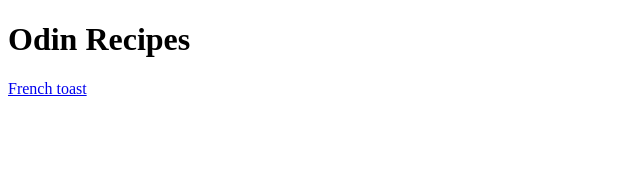
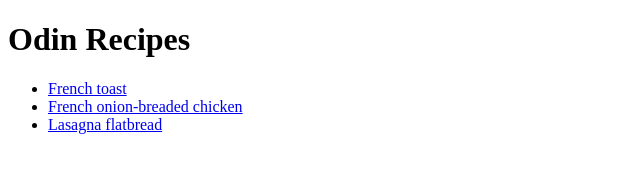
Before and after one commit to RytisMark/odin-recipes, a plain HTML site: page index.html in a window 1280 px wide. Shown: the whole page, without its empty margins (0-640 px from the left). Drawn offline with Linux system fonts and the light colour scheme.

Commit message:
Made some changes

```diff
--- a/index.html
+++ b/index.html
@@ -7,6 +7,11 @@
 
   <body>
   	<h1>Odin Recipes</h1>
-  	<a href="recipes/french-toast.html">French toast</a>
+  	<ul>
+  	  <li><a href="recipes/french-toast.html">French toast</a>
+  	  <li><a href="recipes/french-chicken.html">French onion-breaded chicken</a></li>
+  	  <li><a href="recipes/lasagna-flatbread.html">Lasagna flatbread</a></li>
+  	</ul>
+
   </body>
 </html>
```
